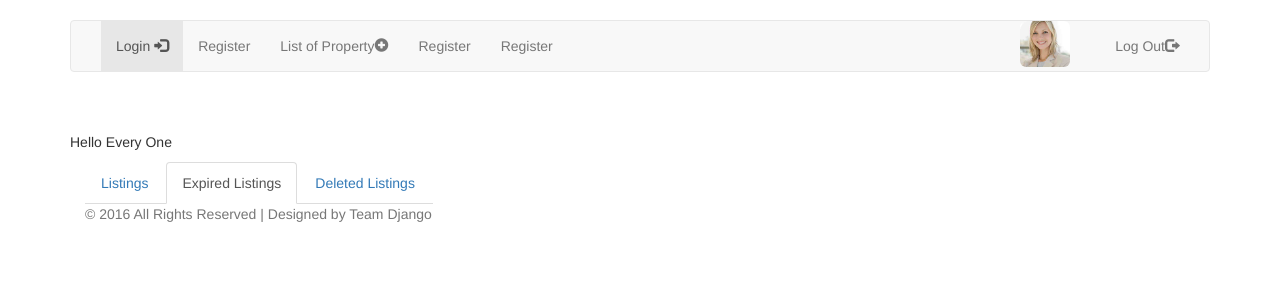
After one commit to Mohamed-Ashour/AqarMap, a Django app: page /listing in a window 1280 px wide. The commit adds this page. Shown: the top 300 px of the page. Run offline with Django 3.2, Linux system fonts and the light colour scheme.

Commit message:
add listing.html file

```diff
--- a/AqarMap/urls.py
+++ b/AqarMap/urls.py
@@ -21,6 +21,7 @@ from aqar import views
 urlpatterns = [
     url(r'^$', views.index),
     url(r'^login$', views.login),
+    url(r'^listing$', views.listing),
     url(r'^logout$', views.logout),
     url(r'^register$', views.register),
     url(r'^projects$', views.projects),
--- a/aqar/views.py
+++ b/aqar/views.py
@@ -32,3 +32,6 @@ def add_project(request):
 
 def notifications(request):
     return render(request, 'notifications.html')
+
+def listing(request):
+    return render(request, 'listing.html')
--- a/templates/layout.html
+++ b/templates/layout.html
@@ -1,15 +1,81 @@
-{%  load staticfiles %}
-
 <!DOCTYPE html>
 <html>
+{% load staticfiles %}
     <head>
-        <meta charset="utf-8">
-        <link rel="stylesheet" href="{% static 'css/bootstrap.min.css' %}">
         <title>{% block title %} {% endblock title %}</title>
+    <meta charset="utf-8">
+	<link rel="stylesheet" href= "{% static 'css/bootstrap.min.css' %}">
+	<link rel="stylesheet" href= "{% static 'css/style.css' %}">
+	<script src="{% static 'js/jquery-1.11.2.js' %}"></script>
+	<script src="{% static 'js/bootstrap.min.js' %}"></script>
+    <script src="{% static 'js/task.js' %}"></script>
+    <script src="{% static 'js/scripts.js' %}"></script>
+
     </head>
     <body>
-        <div class="container">
-            {% block content %} {% endblock content %}
-        </div>
+
+<div class="container">
+	<div class="row">
+		<div class="col-sm-12">
+			<br>
+			<nav  class="navbar navbar-default ">
+				<div class="container-fluid ">
+					<div class="navbar-header">
+						<button class="navbar-toggle" data-toggle="collapse" data-target="#my-navbar">
+							<span class="glyphicon glyphicon-align-justify"></span>
+						</button>
+
+					</div>
+					<div class="collapse navbar-collapse" id="my-navbar">
+						<ul class="nav navbar-nav">
+							<li class="ts active "><a href="#">Login <span class="glyphicon glyphicon-log-in"></span> </a></li>
+							<li class="ts" ><a  href="#">Register</a></li>
+							<li class="ts" ><a  href="#">List of Property<span class="glyphicon glyphicon-plus-sign"></span></a></li>
+							<li class="ts" ><a  href="#">Register</a></li>
+							<li class="ts" ><a  href="#">Register</a></li>
+
+						</ul>
+						<ul class="nav navbar-nav navbar-right">
+
+							<li class="ts" ><img src="../static/images/woman.jpg" heigth="50px" width="50px" id="userImage" class="img-rounded" /></li>
+
+							<li class="ts" ><a href="#"><span class="glyphicon " ></span></a></li>
+
+							<li class="ts" > <a href="#">Log Out<span class="glyphicon glyphicon-log-out"></span>
+					        </a></li>
+						</ul>
+					</div>
+
+				</div>
+			</nav>
+
+		</div>
+	</div>
+
+	<br>
+	<br>
+
+
+    <!-- -------------------------------------------------------------- -->
+
+
+
+        {% block content %} {% endblock content %}
+
+    <!--------------------- Footer-------------------------------- -->
+
+    <footer class="footer">
+		<div class="container">
+			<p class="text-muted"> &copy; 2016 All Rights Reserved | Designed by Team Django </p>
+		</div>
+	</footer>
+    <br>
+    <br>
+
+
+
+	</div>
+
+
     </body>
 </html>
--- /dev/null
+++ b/templates/listing.html
@@ -0,0 +1,18 @@
+{% extends "layout.html" %}
+
+{% block title %} title {% endblock %}
+
+{% block content %}
+<p> Hello Every One </p>
+<nav class="sections">
+    <div class="container">
+
+        <ul class="nav nav-tabs pull-left flip">
+            <li class=" first"><a href="#">Listings</a> </li>
+            <li class="active"><a href="#">Expired Listings </a> </li>
+            <li class=""><a href="#">Deleted Listings</a> </li>
+        </ul>
+    </div>
+</nav>
+
+ {% endblock content %}
```
